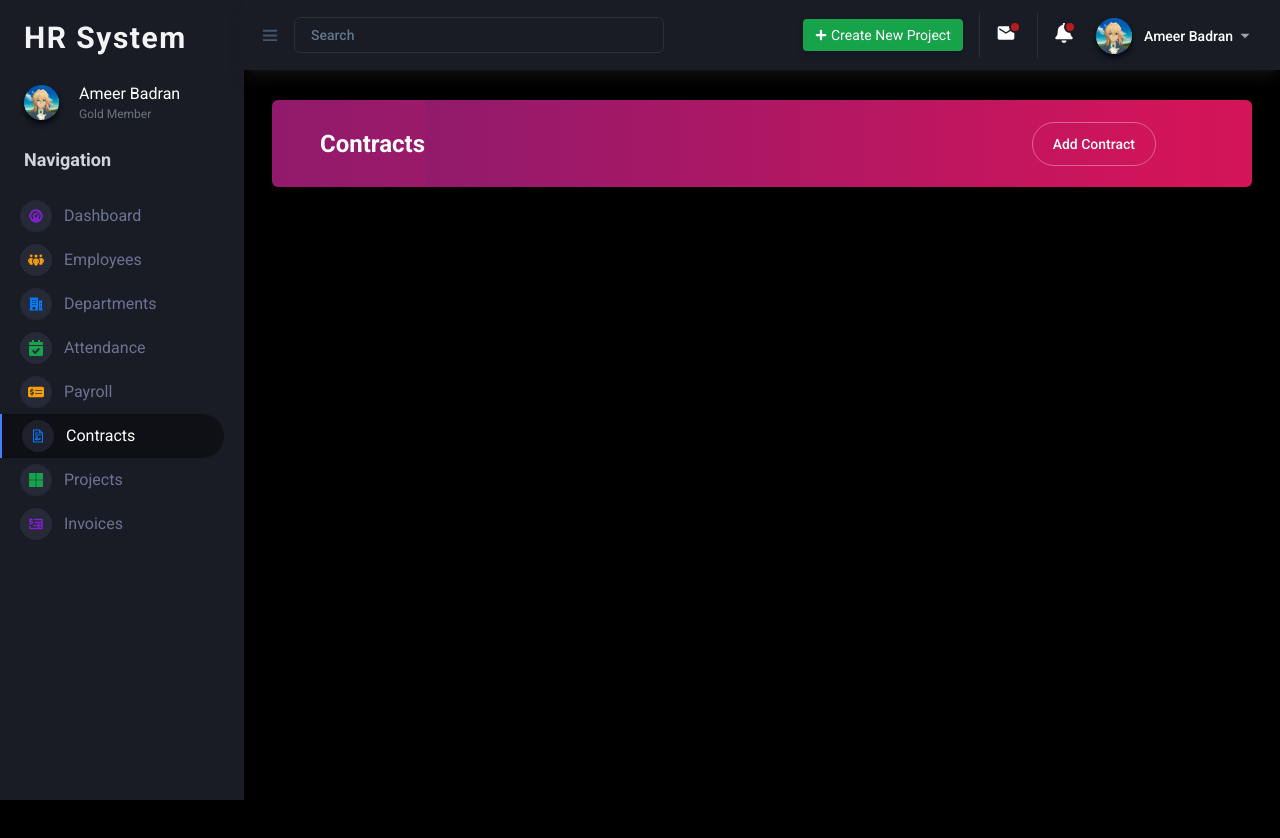
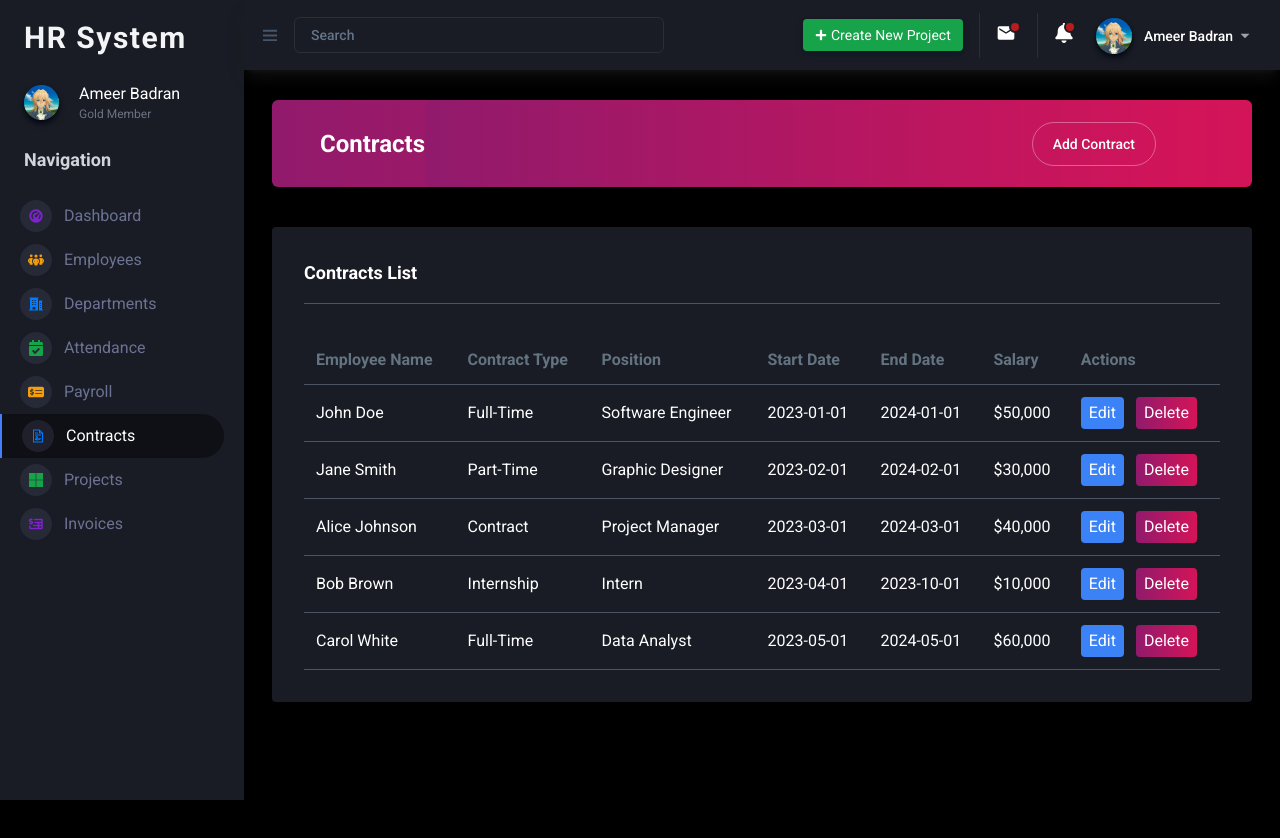
Before and after one commit to AmeerBadran/HR-System-Project, a React (Vite) app: page /contracts in a window 1280 px wide. Shown: the top 838 px of the page. Built offline with nearby package versions, Linux system fonts and the light colour scheme; what chartjs-plugin-datalabels would draw is missing.

Commit message:
Update Contracts component to display contract data using DashboardProjectsTable

```diff
--- a/src/pages/Contracts.jsx
+++ b/src/pages/Contracts.jsx
@@ -1,10 +1,16 @@
 import PagesTitle from "../components/molecule/PagesTitle";
+import DashboardProjectsTable from "../components/organism/DashboardProjectsTable";
+import { useSelector } from 'react-redux';
+
 function Contracts() {
+  const contractsData = useSelector((state) => state.contracts);
+
   return (
-    <div className="w-full ">
-      <PagesTitle pageTitle={'Contracts'}/>
+    <div className="w-full">
+      <PagesTitle pageTitle="Contracts" />
+      <DashboardProjectsTable tableType="contracts" contractsData={contractsData} />
     </div>
-  )
+  );
 }
 
 export default Contracts;
```
